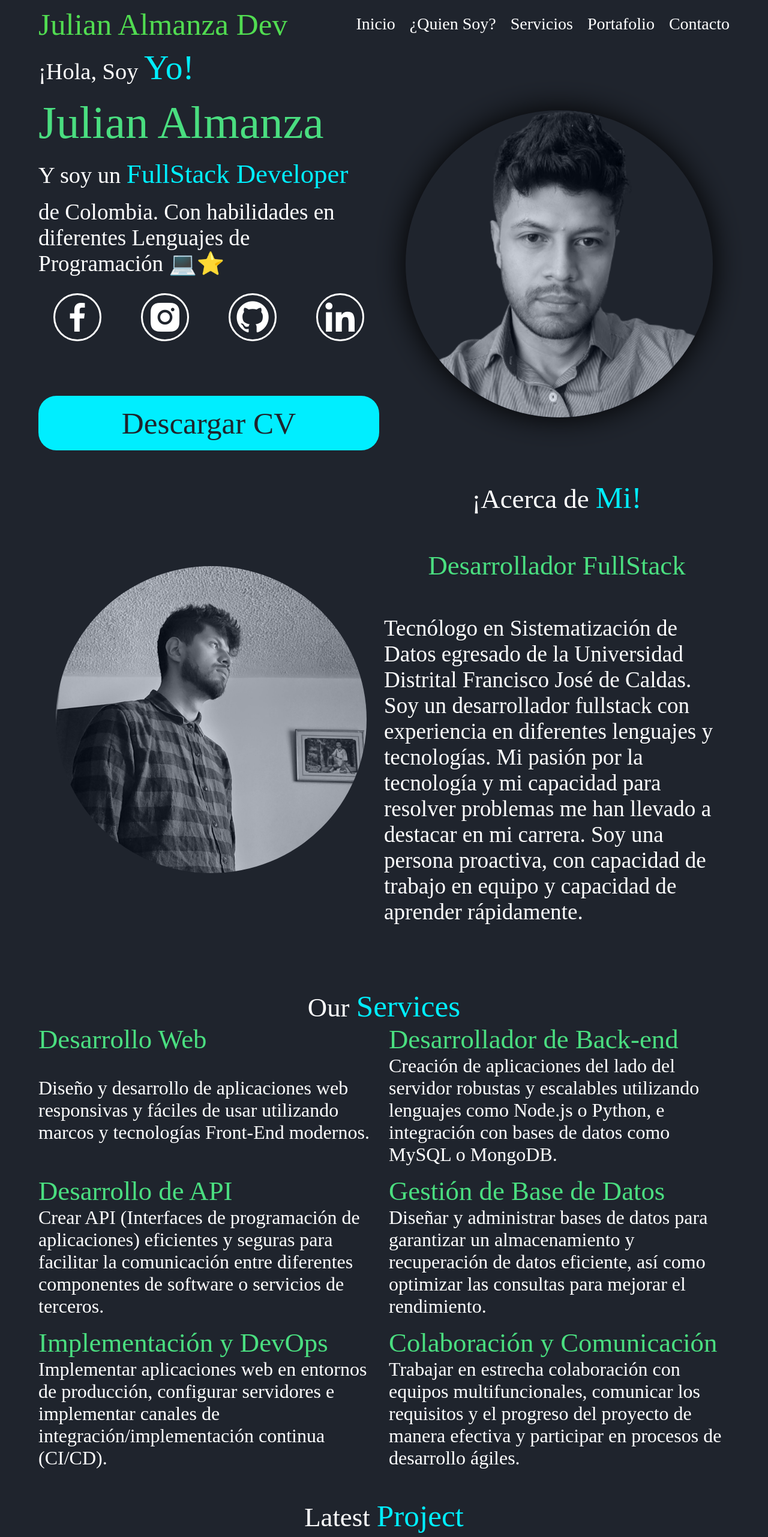
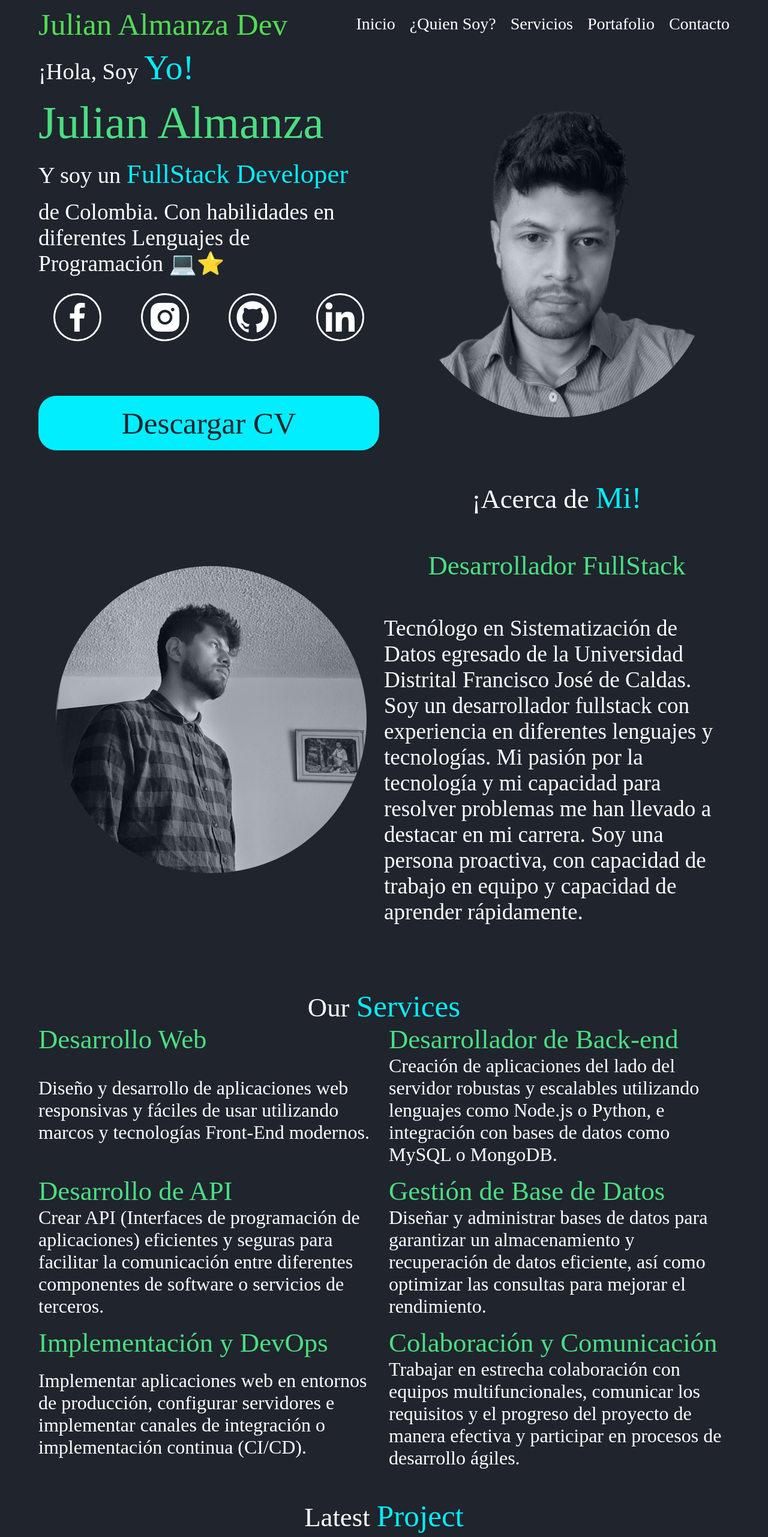
Before and after one commit to JulianAlmanza/portfolio-julian, a Next.js app: page / in a window 1280 px wide. Shown: the top 2563 px of the page at 60% size. Built offline with nearby package versions, Linux system fonts and the light colour scheme.

Commit message:
update main

```diff
--- a/src/components/Services.tsx
+++ b/src/components/Services.tsx
@@ -25,7 +25,7 @@ function Services() {
             </div>
             <div className={style.list}>
                 <h3 className={style.subtitle}>Implementación y DevOps</h3>
-                <p className={style.description}>Implementar aplicaciones web en entornos de producción, configurar servidores e implementar canales de integración/implementación continua (CI/CD).</p>
+                <p className={style.description}>Implementar aplicaciones web en entornos de producción, configurar servidores e implementar canales de integración o implementación continua (CI/CD).</p>
             </div>
             <div className={style.list}>
                 <h3 className={style.subtitle}>Colaboración y Comunicación</h3>
--- a/src/styles/Main.module.css
+++ b/src/styles/Main.module.css
@@ -69,6 +69,9 @@
     margin: auto;
     height: max(40vh,40vw);
     position: relative;
+    @media (max-width: 998px) {
+        grid-row: 1/1;
+    }
 }
 
 .img{
@@ -78,6 +81,5 @@
     object-position: 50% 42%;
     border-radius: 50%;
     mix-blend-mode: luminosity;
-    box-shadow: 0px 0px 50px rgba(0, 0, 0, 1);
-    transition: box-shadown .1s, transform;
+
 }
--- a/src/styles/Services.module.css
+++ b/src/styles/Services.module.css
@@ -18,7 +18,8 @@
 
 .box{
     display: grid;
-    grid-template-columns: repeat(auto-fit, minmax(42vw,1fr));
+    grid-template-columns: repeat(auto-fit, minmax(40%,1fr));
+    justify-content: space-around;
     gap: 1rem;
 }
 
```
Also changed, not shown: public/image/IMG20230901080850-removebg-preview.png (added), public/image/IMG20230901080850.jpg (added).
